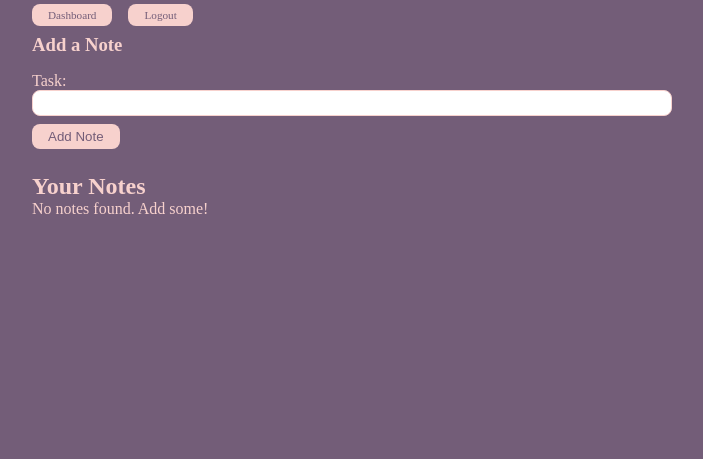
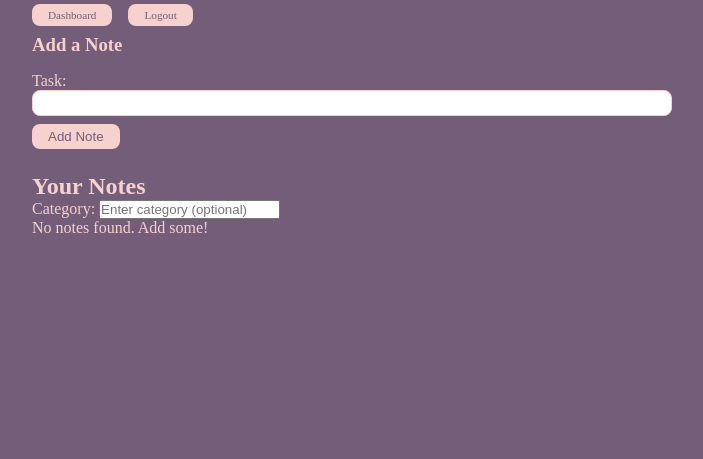
Before and after one commit to NimsaraPeiris/flask-notes-app, a Flask app: page / in a window 1280 px wide. Shown: the part 137-596 px from the top of the page, without its empty margins (288-991 px from the left). Run offline with Flask 3, Linux system fonts and the light colour scheme; the visitor is signed in with stand-in values (Sample User, id 1); data that the repository does not hold is empty.

Commit message:
feat:category

```diff
--- a/app.py
+++ b/app.py
@@ -56,9 +56,10 @@ def init_db():
         CREATE TABLE IF NOT EXISTS notes (
             id INTEGER PRIMARY KEY AUTOINCREMENT,
             task TEXT NOT NULL,
+            category TEXT DEFAULT 'General',
             user_id INTEGER NOT NULL,
             FOREIGN KEY (user_id) REFERENCES users(id)
-            )
+        );
         """
         )
         conn.commit()
@@ -160,17 +161,20 @@ def add_note():
         return redirect(url_for("login"))
 
     task = request.form["task"]
+    category = request.form.get("category", "General")  # Default to 'General' if no category provided
     user_id = session["user_id"]
 
     # Insert the new note into the database
     with sqlite3.connect(db_path) as conn:
         cursor = conn.cursor()
         cursor.execute(
-            "INSERT INTO notes (task, user_id) VALUES (?, ?)", (task, user_id)
+            "INSERT INTO notes (task, user_id, category) VALUES (?, ?, ?)",
+            (task, user_id, category),
         )
         conn.commit()
 
     return redirect(url_for("dashboard"))
+
 
 @app.route("/delete_note/<int:note_id>", methods=["POST"])
 def delete_note(note_id):
@@ -210,4 +214,4 @@ def healthz():
     return jsonify({"status": "healthy"}), 200
 
 if __name__ == "__main__":
-  app.run(host='0.0.0.0', port=5000, debug=True)
+    app.run(host='0.0.0.0', port=5000, debug=True)
--- a/templates/dashboard.html
+++ b/templates/dashboard.html
@@ -11,6 +11,8 @@
     <button type="submit">Add Note</button>
 </form>
 <h2>Your Notes</h2>
+<label for="category">Category:</label>
+<input type="text" id="category" name="category" placeholder="Enter category (optional)">
 <ul class="user-notes">
     {% for note in notes %}
         <li >
@@ -18,7 +20,7 @@
                 <div class="note-content"> {{ note[1] }} </div>
                 <div class="note-actions">
                     <form method="POST" action="{{url_for('delete_note', note_id=note[0])}}" >
-                      <button type="submit">Delete<button>
+                        <button type="submit">Delete<button>
                     </form>
                 </div>
             </div>
```
